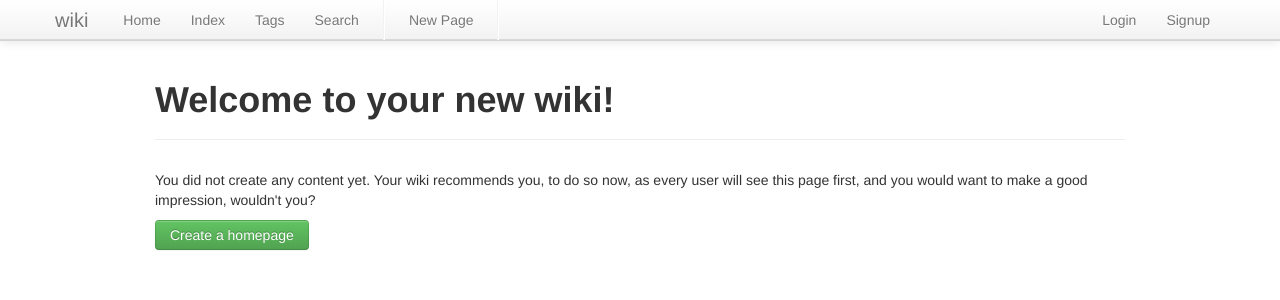
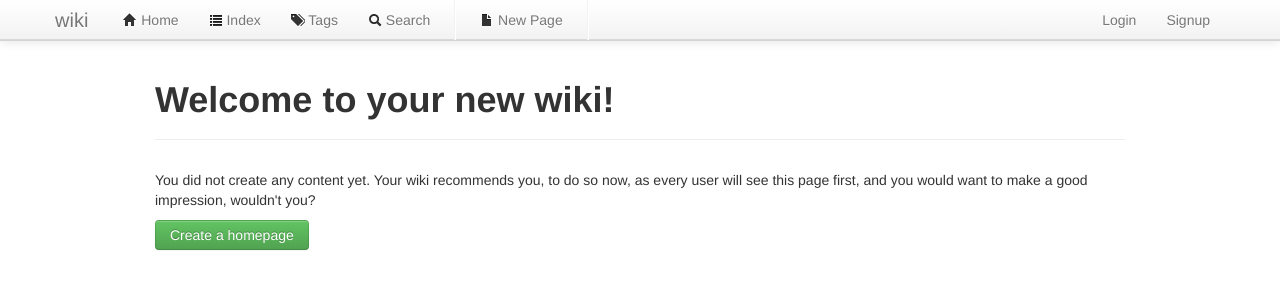
Before and after one commit to yatel-bi/wiki, a Flask app: page / in a window 1280 px wide. Shown: the top 300 px of the page. Run offline with Flask 2, Linux system fonts and the light colour scheme; some libraries are stand-ins or nearby versions.

Commit message:
added a lot of icons

```diff
--- a/waliki/__init__.py
+++ b/waliki/__init__.py
@@ -496,6 +496,9 @@ class User(object):
         self.name = name
         self.data = data
 
+    def __getattr__(self, n):
+        return self.data[n]
+
     def get(self, option):
         return self.data.get(option)
 
--- a/waliki/templates/base.html
+++ b/waliki/templates/base.html
@@ -17,13 +17,15 @@
                         <div class="span12">
                             <a href="#" class="brand">{{ config.TITLE }}</a>
                             <ul class="nav">
-								<li><a href="{{ url_for('home') }}">Home</a></li>
-								<li><a href="{{ url_for('index') }}">Index</a></li>
-								<li><a href="{{ url_for('tags') }}">Tags</a></li>
-								<li><a href="{{ url_for('search') }}">Search</a></li>
+                                <li><a href="{{ url_for('home') }}"><i class="icon-home"></i> Home</a></li>
+                                <li><a href="{{ url_for('index') }}"><i class="icon-list"></i> Index</a></li>
+                                <li><a href="{{ url_for('tags') }}"><i class="icon-tags"></i> Tags</a></li>
+                                <li><a href="{{ url_for('search') }}"><i class="icon-search"></i> Search</a></li>
                                 <li class="divider-vertical"></li>
-								<li><a href="{{ url_for('create') }}">New Page</a></li>
+                                {% if not current_user.is_anonymous() or not config.PRIVATE %}
+                                <li><a href="{{ url_for('create') }}"><i class="icon-file"></i> New Page</a></li>
                                 <li class="divider-vertical"></li>
+                                {% endif %}
                                 <li></li>
                             </ul>
 
@@ -33,7 +35,12 @@
                                     <li><a href="{{ url_for('user_signup') }}">Signup</a></li>
 
                                 {% else %}
-									<li><a href="{{ url_for('user_logout') }}">Logout</a></li>
+                                <li class="dropdown">
+                                    <a data-toggle="dropdown" class="dropdown-toggle" href="#"><i class="icon-user"></i> {{current_user.full_name}} <b class="caret"></b></a>
+                                    <ul class="dropdown-menu">
+                                      <li><a href="{{ url_for('user_logout') }}"><i class="icon-off"></i> Logout</a></li>
+                                    </ul>
+                                </li>
                                 {% endif %}
                             </ul>
                         </div>
```
Lines whose indentation alone changed are shown as unchanged.
